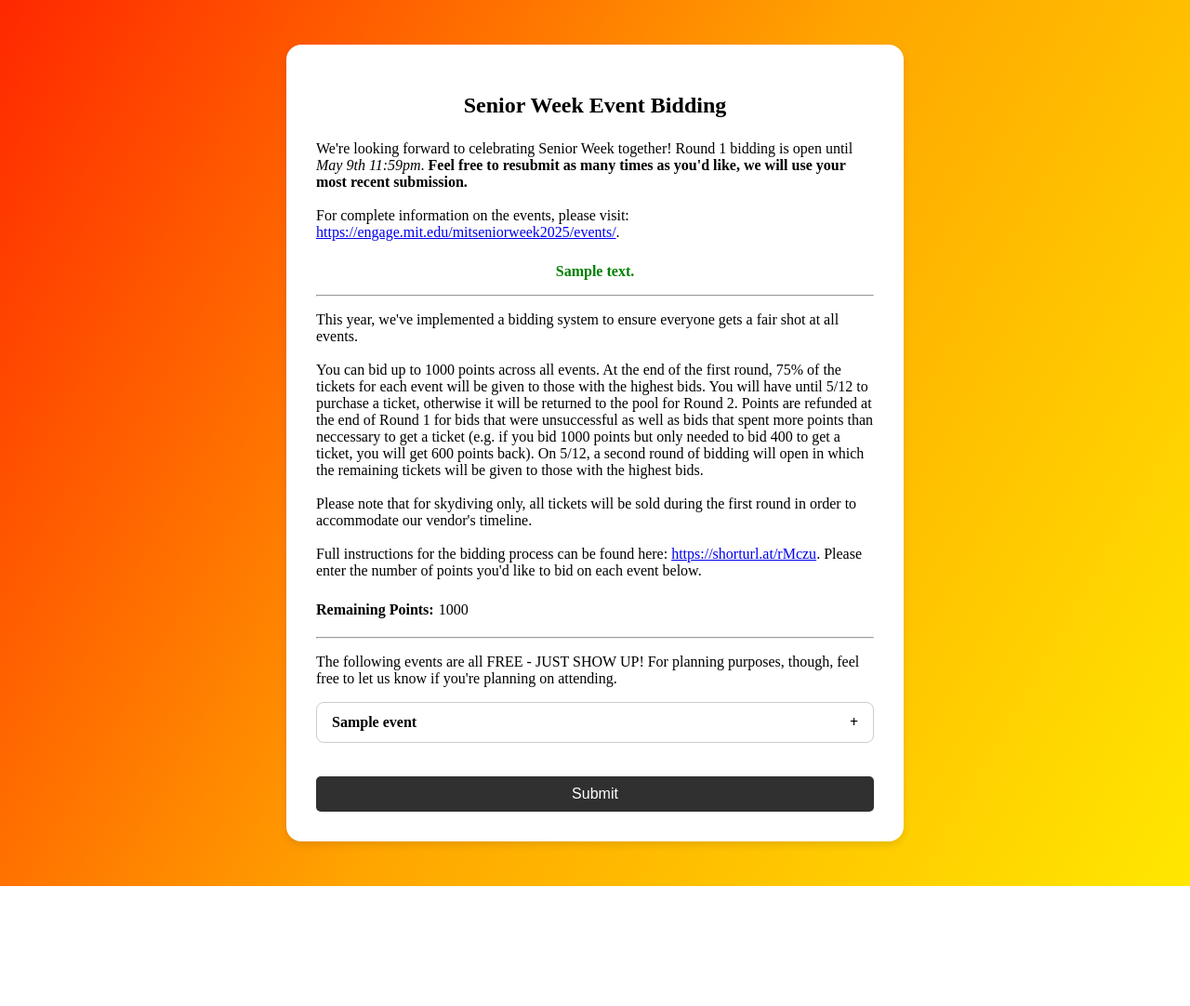
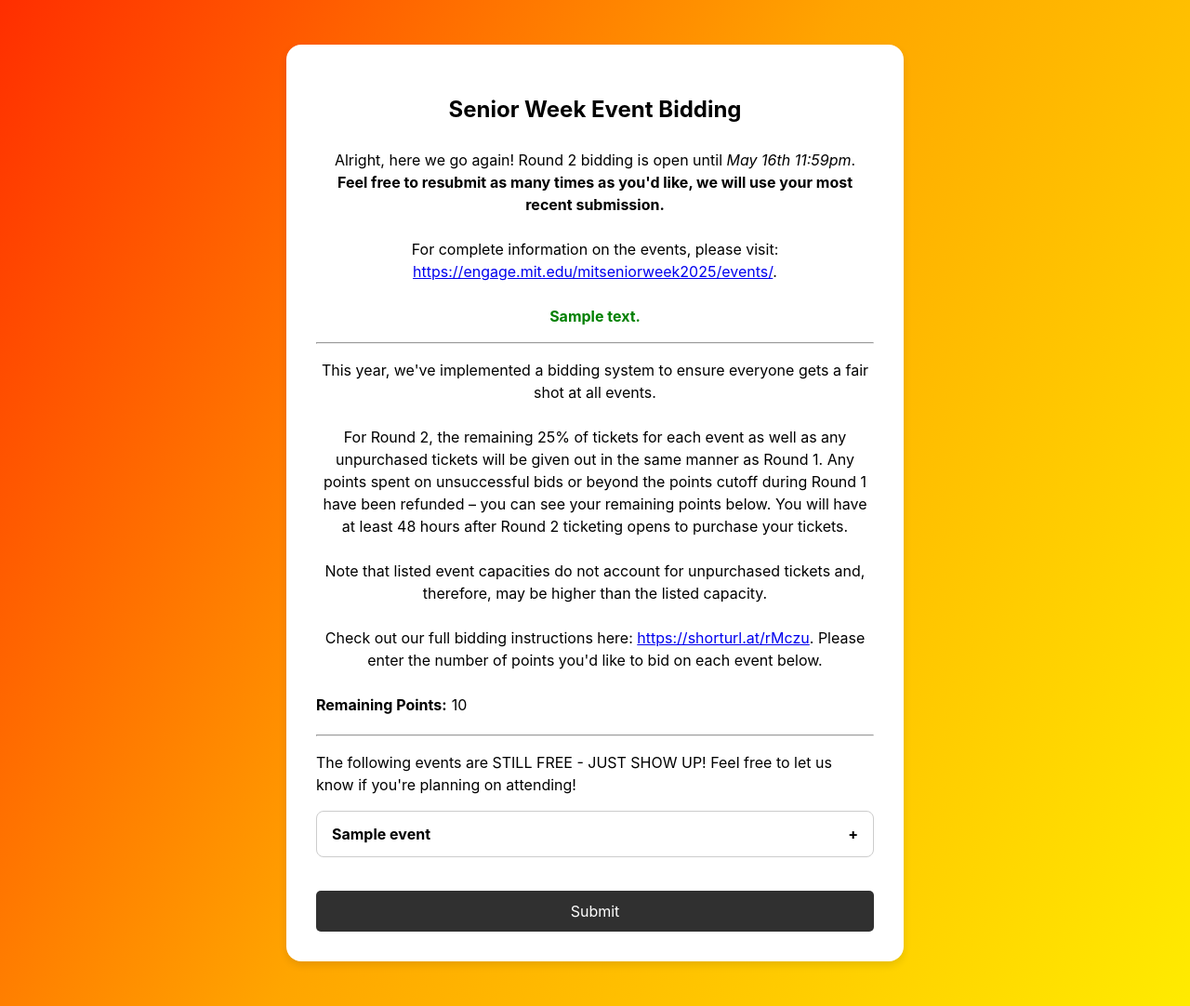
Before and after one commit to Great-The-Nate/mitseniorweek25, a Django app: template lottery/templates/lottery/lottery.html in a window 1280 px wide. Shown: the whole page at 93% size. Before the commit the page ends 953 px from the top, so only its background shows below. Run offline with Django 3.2, Linux system fonts and the light colour scheme; the template is opened without the code that fills it: most values are stand-ins (such as "Sample title", 1, 10 or a date in 2020).

Commit message:
Add pre-round 2 server/front-end changes

```diff
--- a/lottery/models.py
+++ b/lottery/models.py
@@ -20,6 +20,8 @@ class Event(models.Model):
     capacity = models.IntegerField(null=True)
     biddable = models.BooleanField(default=True)
     extra_info = models.CharField(max_length=1024, null=True)
+    round_one_cutoff = models.IntegerField()
+    round_two_capacity = models.IntegerField()
 
     class Meta:
         db_table = 'events'
--- a/lottery/templates/lottery/lottery.html
+++ b/lottery/templates/lottery/lottery.html
@@ -3,9 +3,10 @@
 {% block content %}
 <div class="body-container">
     <h2>Senior Week Event Bidding</h2>
-    <div class="intro">
-        We're looking forward to celebrating Senior Week together!
-        Round 1 bidding is open until <i>May 9th 11:59pm</i>.
+    <div style="text-align: center;" class="intro">
+        Alright, here we go again!
+        Round 2 bidding is open until <i>May 16th 11:59pm</i>.
+        <br/>
         <b>Feel free to resubmit as many times as you'd like, we will use your most recent submission.</b>
         <br/>
         <br/>
@@ -22,21 +23,24 @@
         </div>
         <br/>
         <div>
-            You can bid up to 1000 points across all events.
-            At the end of the first round, 75% of the tickets for each event will be given to those with the highest bids.
-            You will have until 5/12 to purchase a ticket, otherwise it will be returned to the pool for Round 2.
-            Points are refunded at the end of Round 1 for bids that were unsuccessful as well as bids that spent more points than neccessary to get a ticket (e.g. if you bid 1000 points but only needed to bid 400 to get a ticket, you will get 600 points back).
-            On 5/12, a second round of bidding will open in which the remaining tickets will be given to those with the highest bids.
+            For Round 2, the remaining 25% of tickets for each event as well as any unpurchased tickets will be given out in the same manner as Round 1.
+            Any points spent on unsuccessful bids or beyond the points cutoff during Round 1 have been refunded – you can see your remaining points below.
+            You will have at least 48 hours after Round 2 ticketing opens to purchase your tickets.
         </div>
         <br/>
         <div>
-            Please note that for skydiving only, all tickets will be sold during the first round in order to accommodate our vendor's timeline.
+            Note that listed event capacities do not account for unpurchased tickets and, therefore, may be higher than the listed capacity.
         </div>
         <br/>
         <div>
-            Full instructions for the bidding process can be found here: <a href="https://shorturl.at/rMczu">https://shorturl.at/rMczu</a>.
+            Check out our full bidding instructions here: <a href="https://shorturl.at/rMczu">https://shorturl.at/rMczu</a>.
             Please enter the number of points you'd like to bid on each event below.
         </div>
+    </div>
+
+    <div class="remaining-points" style="display: flex;">
+        <label for="points-total-value" id="points-total-label">Remaining Points: </label>
+        <span id="points-total-value" style="margin-left: 5px;">{{ remaining_points }}</span>
     </div>
 
     <form action="{% url 'lottery_submit' %}" method="post">
@@ -53,24 +57,26 @@
                         <div>Date: {{ event.date }} </div>
                         {% if event.time %} <div>Time: {{ event.time }}</div> {% endif %}
                         {% if event.location %}<div>Location: {{ event.location }}</div>{% endif %}
-                        {% if event.price %}<div>Price: ${{ event.price }}</div>{% endif %}
+                        <div>Price: ${{ event.price }}</div>
                         {% if event.capacity %}<div>Capacity: {{ event.capacity }}</div>{% endif %}
                         {% if event.extra_info %}<div>{{ event.extra_info|urlize }}</div>{% endif %}
+
+                        {% if event.accepted %}
+                        <input type="number" name="{{ event.name }}" id="{{ event.name }}" class="lottery-input" min="0" max="1000" placeholder="You already got this event in Round 1!" disabled/>
+                        {% elif event.wagered_points != -1 %}
+                        <input type="number" name="{{ event.name }}" id="{{ event.name }}" class="lottery-input" min="0" max="1000" placeholder="{{ event.wagered_points }}"/>
+                        {% else %}
                         <input type="number" name="{{ event.name }}" id="{{ event.name }}" class="lottery-input" min="0" max="1000" placeholder=""/>
+                        {% endif %}
                     </div>
                 </div>
             {% endif %}
         {% endfor %}
 
-        <div class="remaining-points" style="display: flex;">
-            <label for="points-total-value" id="points-total-label">Remaining Points: </label>
-            <span id="points-total-value" style="margin-left: 5px;">1000</span>
-        </div>
-
         <hr/>
 
         <div class="non-biddable-info">
-            The following events are all FREE - JUST SHOW UP! For planning purposes, though, feel free to let us know if you're planning on attending.
+            The following events are STILL FREE - JUST SHOW UP! Feel free to let us know if you're planning on attending!
         </div>
 
         <div>
@@ -109,6 +115,7 @@
 
 <script>
 function updateSum() {
+    const remainingPoints = JSON.parse('{{ remaining_points }}');
     let sum = 0;
     document.querySelectorAll('.lottery-input').forEach(input => {
         sum += Number(input.value) || 0;
@@ -116,8 +123,8 @@ function updateSum() {
 
     const totalValueElement = document.getElementById('points-total-value');
     const totalLabelElement = document.getElementById('points-total-label');
-    totalValueElement.textContent = 1000 - sum;
-    if (sum > 1000) {
+    totalValueElement.textContent = remainingPoints - sum;
+    if (sum > remainingPoints) {
       totalValueElement.style.color = 'red';
       totalLabelElement.style.color = 'red';
     } else {
--- a/lottery/templates/lottery/pre_round_2.html
+++ b/lottery/templates/lottery/pre_round_2.html
@@ -6,7 +6,10 @@
     <div style="text-align:center;">
     Round 1 bidding is now closed. Get ready for Round 2!
     Bidding will be open from 5/14 to 5/16 11:59pm – bids can be submitted anytime between then.
-    Check back later to see the results of Round 1 bidding!
+    </div>
+    <br/>
+    <div style="text-align:center; font-size: 8px;">
+        Yea we changed the font 😎
     </div>
 </div>
 {% endblock %}
--- a/templates/base.html
+++ b/templates/base.html
@@ -13,6 +13,10 @@
             background: linear-gradient(120deg, rgb(202, 77, 129), red, orange, yellow, rgb(43, 195, 200), violet, violet);
             background-size: 400% 400%;
             animation: rainbow 90s ease infinite;
+            font-family: -apple-system, BlinkMacSystemFont, "Segoe UI",
+                   Roboto, "Helvetica Neue", Arial, sans-serif;
+            font-size: 1rem;
+            line-height: 1.5;
         }
         @keyframes rainbow {
             0% { background-position: 0% 50%; }
@@ -34,10 +38,12 @@
         }
         .intro {
             margin-bottom: 1.5em;
+            text-align: center;
         }
         .bidding-instructions {
             margin-top: 1.0em;
             margin-bottom: 1.5em;
+            text-align: center;
         }
 
         .event {
@@ -78,6 +84,12 @@
             margin: 0em;
         }
 
+        input {
+            font-family: -apple-system, BlinkMacSystemFont, "Segoe UI",
+                   Roboto, "Helvetica Neue", Arial, sans-serif;
+            font-size: 1rem;
+            line-height: 1.5;
+        }
         input[type="number"] {
             width: 100%;
             padding: 8px;
@@ -86,8 +98,6 @@
             border-radius: 5px;
             margin-top: 0.75em;
             cursor:text;
-            font-size: 16px;
-            font-family: "Times New Roman", Times, serif;
         }
 
         .remaining-points {
@@ -115,7 +125,6 @@
             border: none;
             padding: 10px;
             border-radius: 5px;
-            font-size: 16px;
             cursor: pointer;
             margin-top: 1.5em;
         }
```
Also changed, not shown: lottery/views.py (+56 -8 lines).
